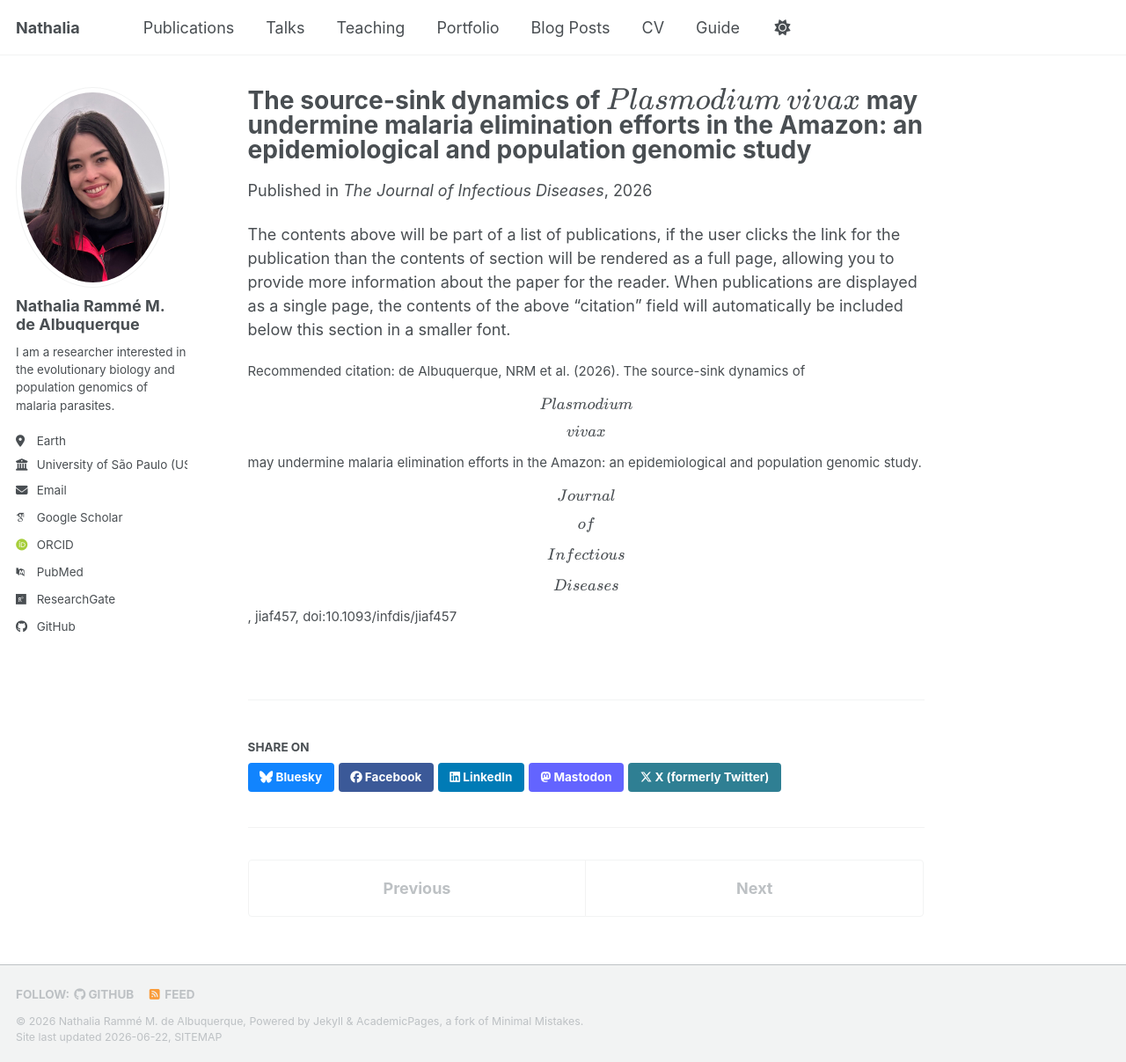
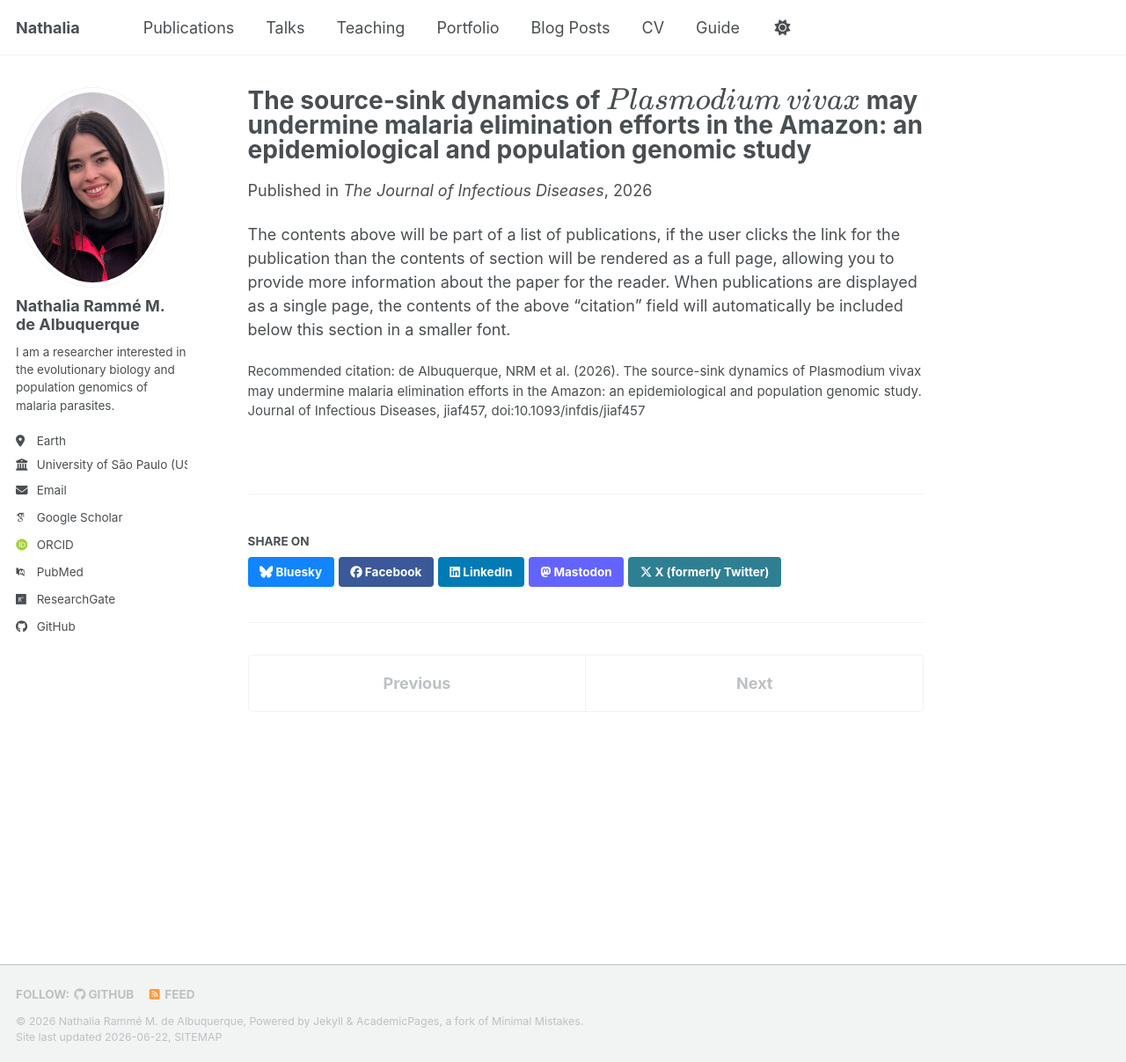
Before and after one commit to nramme/nramme.github.io, a Jekyll site: the page built from _publications/2026-02-15.md, in a window 1280 px wide and 1207 px high. Shown: the whole window at 88% size. Built offline with Jekyll 4.4.1, drawn with Linux system fonts in a browser that asks for light colours; some web fonts are replaced; a script bundle is joined from its source files by our own code; library files that are not in the unit come from our copies; a file with an impossible date is left out.

Commit message:
Update 2026-02-15.md

```diff
--- a/_publications/2026-02-15.md
+++ b/_publications/2026-02-15.md
@@ -6,6 +6,6 @@ permalink: https://doi.org/10.1093/infdis/jiaf457
 excerpt: 'Here, we characterize $$P. vivax$$ mobility, identify key parasite sources and sinks, and infer likely drivers and routes of parasite migration in the Amazon.'
 date: 2026-02-15
 venue: 'The Journal of Infectious Diseases'
-citation: 'de Albuquerque, NRM et al. (2026). The source-sink dynamics of $$Plasmodium$$ $$vivax$$ may undermine malaria elimination efforts in the Amazon: an epidemiological and population genomic study. $$Journal$$ $$of$$ $$Infectious$$ $$Diseases$$, jiaf457, doi:10.1093/infdis/jiaf457'
+citation: 'de Albuquerque, NRM et al. (2026). The source-sink dynamics of Plasmodium vivax may undermine malaria elimination efforts in the Amazon: an epidemiological and population genomic study. Journal of Infectious Diseases, jiaf457, doi:10.1093/infdis/jiaf457'
 ---
 The contents above will be part of a list of publications, if the user clicks the link for the publication than the contents of section will be rendered as a full page, allowing you to provide more information about the paper for the reader. When publications are displayed as a single page, the contents of the above "citation" field will automatically be included below this section in a smaller font.
```
